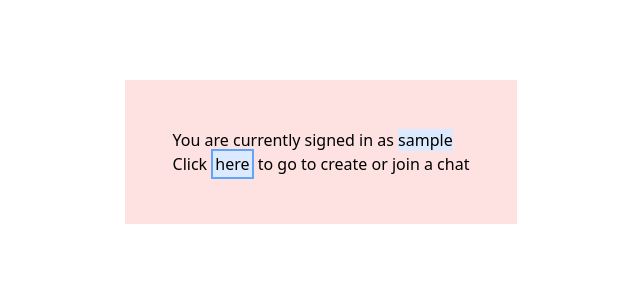
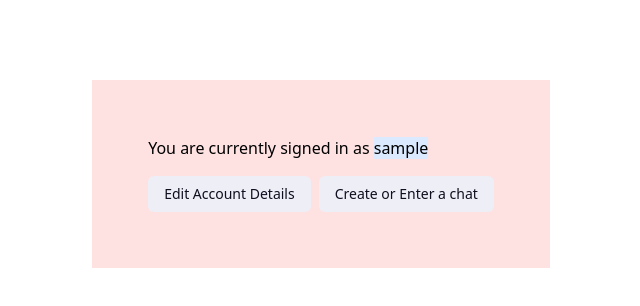
Before and after one commit to antonizyla/chatAoo, a SvelteKit app in the folder frontend/: page / in a window 1280 px wide. Shown: the top 306 px of the page, without its empty margins (319-959 px from the left). Built offline with nearby package versions, Linux system fonts and the light colour scheme; sample sign-in values are in the browser's storage.

Commit message:
make all buttons look nice with component and flexboxes

```diff
--- a/frontend/src/routes/+page.svelte
+++ b/frontend/src/routes/+page.svelte
@@ -2,6 +2,7 @@
 	import { onMount } from 'svelte';
 	import type { ActionData } from './$types';
 	import { enhance } from '$app/forms';
+	import Button from '$lib/components/Button/Button.svelte';
 	export let form: ActionData;
 
 	let userName: string | null = '';
@@ -14,7 +15,7 @@
 		userID = localStorage.getItem('userID');
 	});
 
-async function linkUser(chatID: string, userID: string) {
+	async function linkUser(chatID: string, userID: string) {
 		console.log('linking user');
 		const link = await fetch(`http://localhost:8081/chats/link`, {
 			method: 'POST',
@@ -43,13 +44,13 @@ async function linkUser(chatID: string, userID: string) {
 
 <div class="p-12 bg-red-100 w-fit mx-auto mt-20">
 	{#if userName || form?.user}
-		<div class="">
+		<div class="p-2">
 			You are currently signed in as <p class="bg-blue-100 inline">{userName || form?.user.name}</p>
 		</div>
-		<p>
-			Click <a class="bg-blue-100 border-blue-400 border-2 p-0.5" href="/chat">here</a> to go to create
-			or join a chat
-		</p>
+		<div class="flex flex-row p-2 gap-2">
+			<a href="/account"><Button size="small">Edit Account Details</Button></a>
+			<a href="/chat"><Button size="small">Create or Enter a chat</Button></a>
+		</div>
 	{:else}
 		<p>No User Identifier has been found in your browser</p>
 		<p>Create one below</p>
--- a/frontend/src/routes/account/+page.svelte
+++ b/frontend/src/routes/account/+page.svelte
@@ -65,7 +65,9 @@
 			</div>
 			<button on:click={changeUsername}>Change Username</button>
 		</div>
-	</div>
+	    <a href="/chat"><Button>Navigate To Chats</Button></a>
+	    <a href="/"><Button>Navigate To Home</Button></a>
+    </div>
 {:else}
 	<p>You do not have an account stored in your browser</p>
 	<a href="/"><Button>Create an Account</Button></a>
--- a/frontend/src/routes/chat/+page.svelte
+++ b/frontend/src/routes/chat/+page.svelte
@@ -2,6 +2,7 @@
 	import { onMount } from 'svelte';
 	import type { ActionData } from './$types';
 	import { enhance } from '$app/forms';
+	import Button from '$lib/components/Button/Button.svelte';
 	export let form: ActionData;
 
 	let existingChats: any[] = [];
@@ -39,6 +40,11 @@
 	<button><a href={`/chat/${form.chat_id}`}>Launch Chat</a></button>
 {/if}
 
+<div class="flex flex-row gap-2 p-2">
+	<a href="/"><Button size="small">Navigate to Home</Button></a>
+	<a href="/account"><Button size="small">Edit Your Account Details</Button></a>
+</div>
+
 {#if existingChats.length > 0}
 	<h2>Chats you're already in</h2>
 	{#each existingChats as chat}
```
